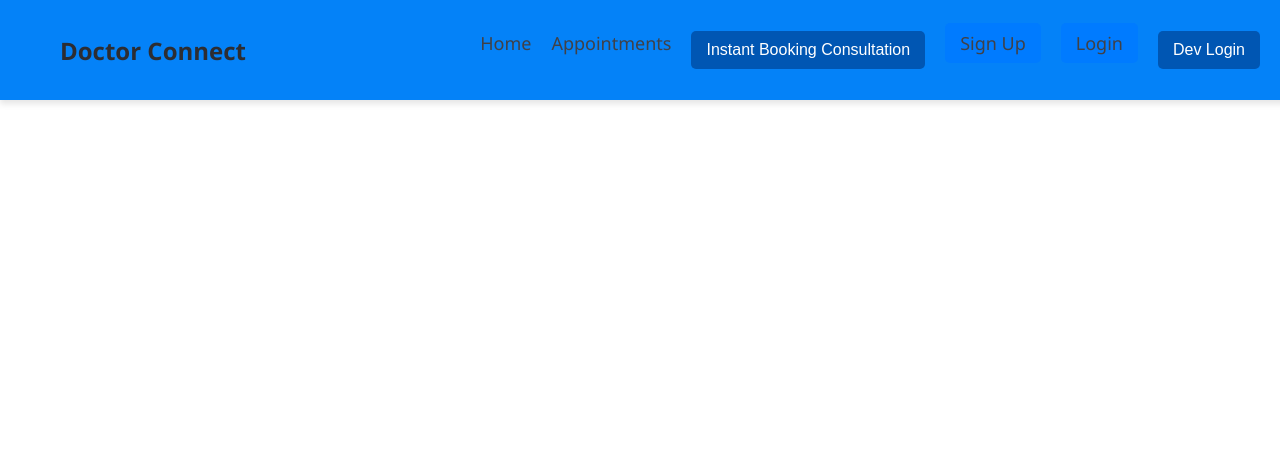
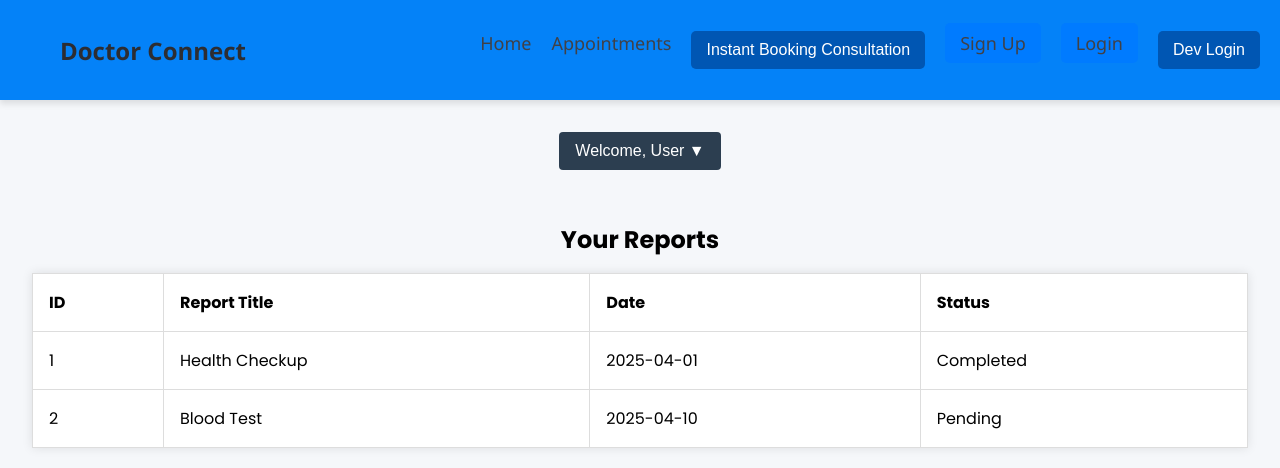
Before and after one commit to Davis611/test_medical_app, a React (Create React App) app: page /reports in a window 1280 px wide. Shown: the top 468 px of the page. Built offline with nearby package versions, Linux system fonts and the light colour scheme.

Commit message:
ReportsLayout

```diff
--- a/src/App.js
+++ b/src/App.js
@@ -9,7 +9,7 @@ import Notification from './Components/Notification/Notification';
 import ReviewForm from './Components/ReviewForm/ReviewForm';
 import Landing_Page from './Components/Landing_Page/Landing_Page';
 import ProfileCard from './Components/ProfileCard/ProfileCard';
-
+import ReportsLayout from './Components/ReportsLayout/ReportLayout';
 function App() {
   return (
     <div className="App">
@@ -30,6 +30,7 @@ function App() {
           <Route path='/Notification' element={<Notification />} />
           <Route path="/Landing_Pgae" element={<Landing_Page/>}/>
           <Route path='/ProfileCard'  element={<ProfileCard/>}/>
+          <Route path='/reports' element={<ReportsLayout/>}/>
         </Routes>
       </BrowserRouter>
     </div>
--- a/src/Components/Navbar/Navbar.js
+++ b/src/Components/Navbar/Navbar.js
@@ -75,6 +75,7 @@ const Navbar = () => {
                             {showDropdown && (
                                 <div className="dropdown-menu">
                                     <Link to="/profile">Profile</Link>
+                                    <Link to="/reports">Your Reports</Link>
                                     <button onClick={handleLogout}>Logout</button>
                                 </div>
                             )}
--- /dev/null
+++ b/src/Components/ReportsLayout/ReportLayout.js
@@ -0,0 +1,46 @@
+import React from "react";
+import "./ReportsLayout.css";
+
+const ReportsLayout = () => {
+
+  const reports = [
+    { id: 1, title: "Health Checkup", date: "2025-04-01", status: "Completed" },
+    { id: 2, title: "Blood Test", date: "2025-04-10", status: "Pending" },
+  ];
+
+  return (
+    <div className="reports-layout">
+      <div className="dropdown">
+        <button className="dropbtn">Welcome, User ▼</button>
+        <div className="dropdown-content">
+          <a href="/profile">Profile</a>
+          <a href="/reports">Your Reports</a>
+        </div>
+      </div>
+
+      <h2>Your Reports</h2>
+      <table className="reports-table">
+        <thead>
+          <tr>
+            <th>ID</th>
+            <th>Report Title</th>
+            <th>Date</th>
+            <th>Status</th>
+          </tr>
+        </thead>
+        <tbody>
+          {reports.map((report) => (
+            <tr key={report.id}>
+              <td>{report.id}</td>
+              <td>{report.title}</td>
+              <td>{report.date}</td>
+              <td>{report.status}</td>
+            </tr>
+          ))}
+        </tbody>
+      </table>
+    </div>
+  );
+};
+
+export default ReportsLayout;
--- /dev/null
+++ b/src/Components/ReportsLayout/ReportsLayout.css
@@ -0,0 +1,65 @@
+.reports-layout {
+  padding: 2rem;
+  font-family: "Poppins", sans-serif;
+  background-color: #f5f7fa;
+  min-height: 100vh;
+}
+
+h2 {
+  margin-bottom: 1rem;
+}
+
+.reports-table {
+  width: 100%;
+  border-collapse: collapse;
+  background: #fff;
+  box-shadow: 0 0 10px rgba(0, 0, 0, 0.1);
+}
+
+.reports-table th,
+.reports-table td {
+  padding: 1rem;
+  border: 1px solid #ddd;
+  text-align: left;
+}
+
+.dropdown {
+  position: relative;
+  display: inline-block;
+  margin-bottom: 2rem;
+}
+
+.dropbtn {
+  background-color: #2c3e50;
+  color: white;
+  padding: 10px 16px;
+  font-size: 16px;
+  border: none;
+  cursor: pointer;
+  border-radius: 4px;
+}
+
+.dropdown-content {
+  display: none;
+  position: absolute;
+  background-color: #ecf0f1;
+  min-width: 160px;
+  z-index: 1;
+  border-radius: 4px;
+  box-shadow: 0 8px 16px rgba(0, 0, 0, 0.2);
+}
+
+.dropdown-content a {
+  color: #2c3e50;
+  padding: 12px 16px;
+  text-decoration: none;
+  display: block;
+}
+
+.dropdown:hover .dropdown-content {
+  display: block;
+}
+
+.dropdown-content a:hover {
+  background-color: #ddd;
+}
```
